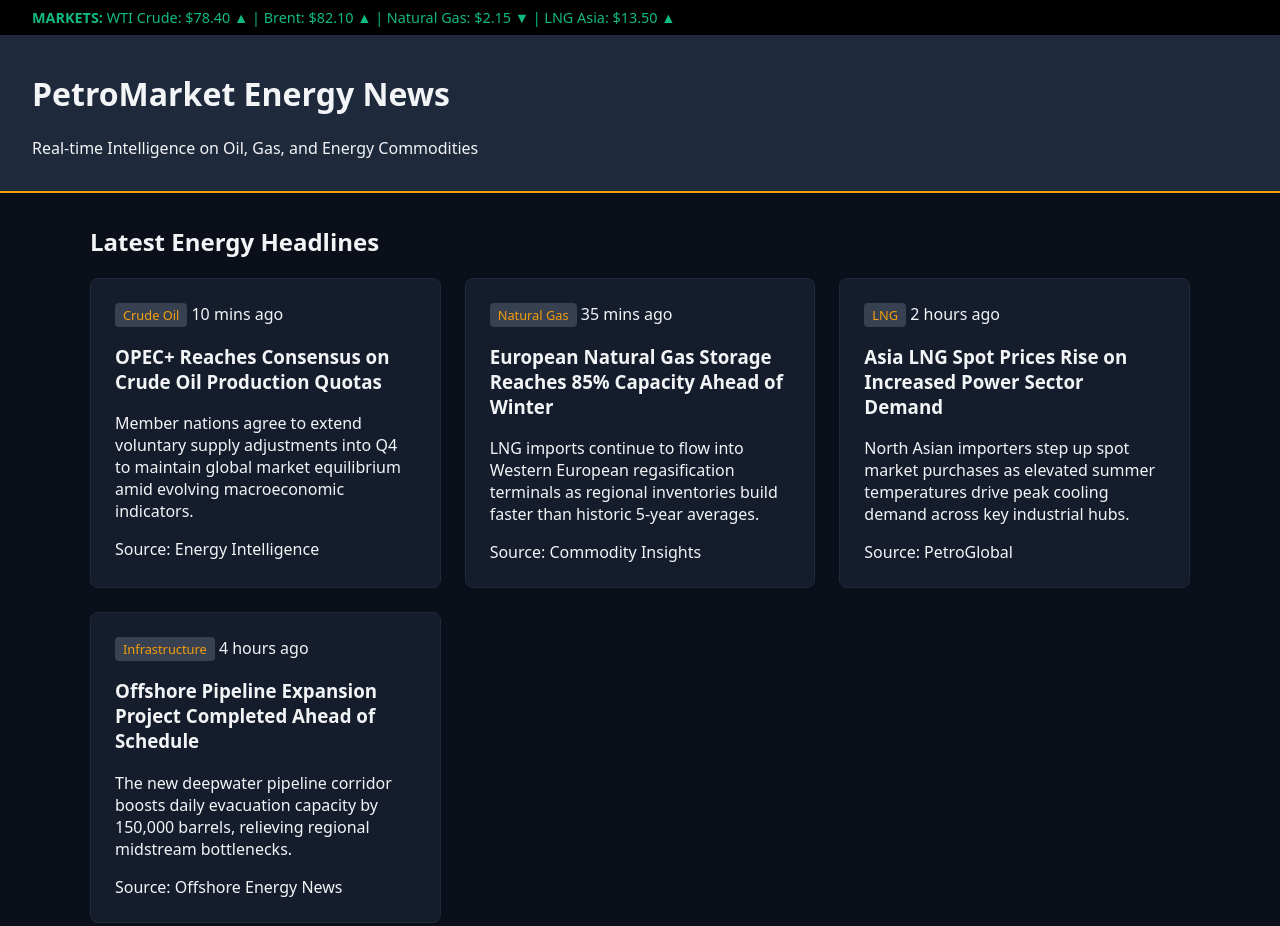
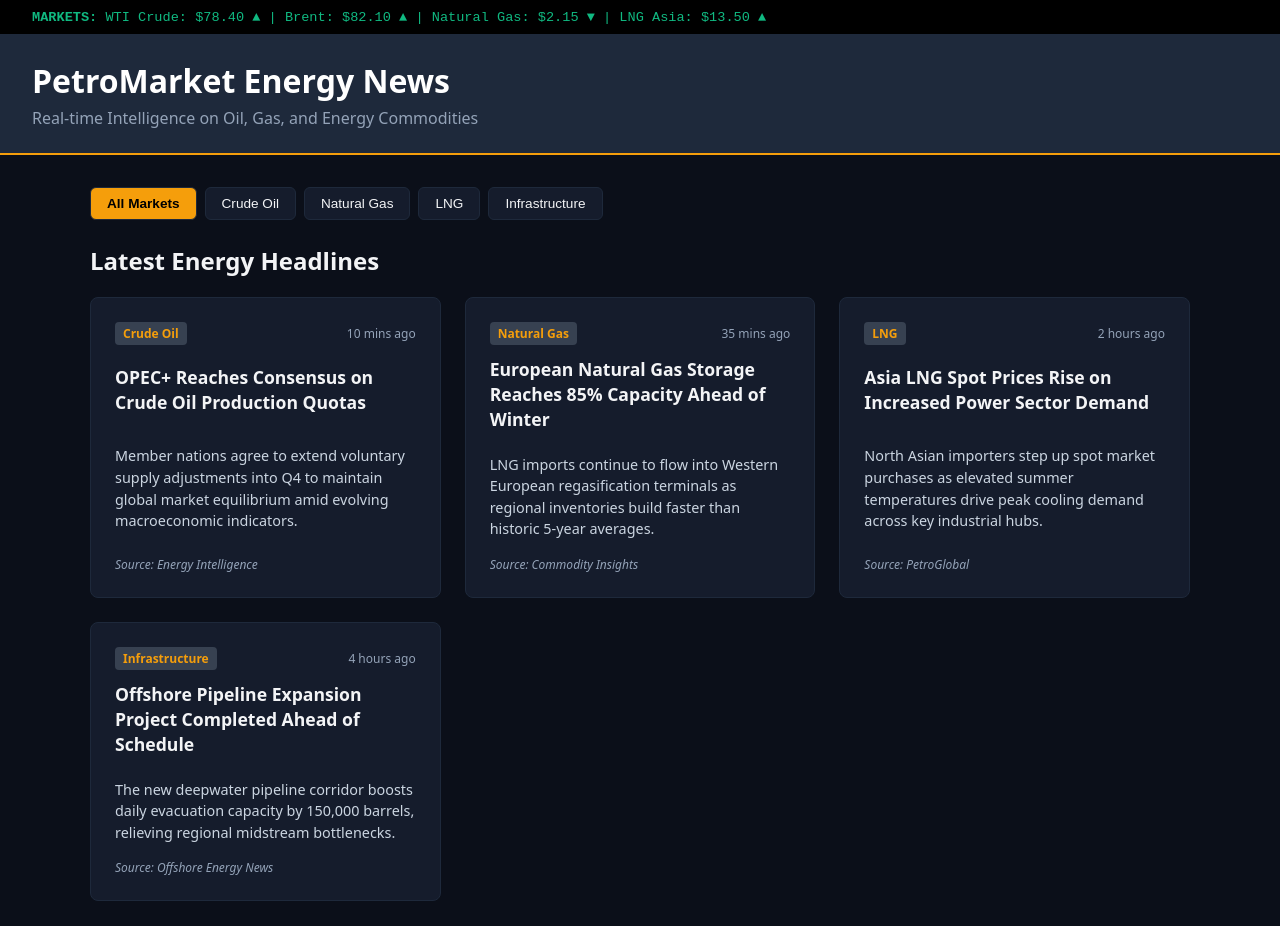
Before and after one commit to IS-PROJECT-2026/commodity-news-167027, a plain HTML site: page index.html in a window 1280 px wide. Drawn offline with Linux system fonts and the light colour scheme.

Commit message:
Linked new CSS to main html file and added a filter function Closes #3

```diff
--- a/app.js
+++ b/app.js
@@ -52,6 +52,26 @@ function renderNewsFeed(articles) {
     `).join("");
 }
 
+// Filter articles by commodity category
+function filterNews(category) {
+    // Update active button state
+    const buttons = document.querySelectorAll('.filter-btn');
+    buttons.forEach(btn => {
+        if (btn.innerText.trim() === category || (category === 'All' && btn.innerText.includes('All'))) {
+            btn.classList.add('active');
+        } else {
+            btn.classList.remove('active');
+        }
+    });
+
+    if (category === 'All') {
+        renderNewsFeed(newsArticles);
+    } else {
+        const filtered = newsArticles.filter(item => item.category === category);
+        renderNewsFeed(filtered);
+    }
+}
+
 // Initialize application on page load
 document.addEventListener("DOMContentLoaded", () => {
     renderNewsFeed(newsArticles);
--- a/index.html
+++ b/index.html
@@ -4,16 +4,7 @@
     <meta charset="UTF-8">
     <meta name="viewport" content="width=device-width, initial-scale=1.0">
     <title>PetroMarket News | Energy & Commodity Insights</title>
-    <style>
-        :root { --bg: #0b0f19; --card: #151c2c; --accent: #f59e0b; --text: #f3f4f6; }
-        body { font-family: system-ui, sans-serif; background: var(--bg); color: var(--text); margin: 0; padding: 0; }
-        header { background: #1e293b; padding: 1rem 2rem; border-bottom: 2px solid var(--accent); }
-        .ticker { background: #000; padding: 0.5rem 2rem; font-size: 0.9rem; color: #10b981; }
-        .container { max-width: 1100px; margin: 2rem auto; padding: 0 1rem; }
-        .grid { display: grid; grid-template-columns: repeat(auto-fit, minmax(300px, 1fr)); gap: 1.5rem; }
-        .news-card { background: var(--card); border-radius: 8px; padding: 1.5rem; border: 1px solid #1e293b; }
-        .tag { background: #374151; color: var(--accent); padding: 0.2rem 0.5rem; border-radius: 4px; font-size: 0.8rem; }
-    </style>
+    <link rel="stylesheet" href="style.css">
 </head>
 <body>
     <div class="ticker">
@@ -23,8 +14,15 @@
         <h1>PetroMarket Energy News</h1>
         <p>Real-time Intelligence on Oil, Gas, and Energy Commodities</p>
     </header>
-    <!-- Inside index.html, replace the <main> block with: -->
     <main class="container">
+        <div class="filter-bar">
+            <button class="filter-btn active" onclick="filterNews('All')">All Markets</button>
+            <button class="filter-btn" onclick="filterNews('Crude Oil')">Crude Oil</button>
+            <button class="filter-btn" onclick="filterNews('Natural Gas')">Natural Gas</button>
+            <button class="filter-btn" onclick="filterNews('LNG')">LNG</button>
+            <button class="filter-btn" onclick="filterNews('Infrastructure')">Infrastructure</button>
+        </div>
+
         <h2>Latest Energy Headlines</h2>
         <div id="news-grid" class="grid">
             <!-- Rendered dynamically via app.js -->
```
